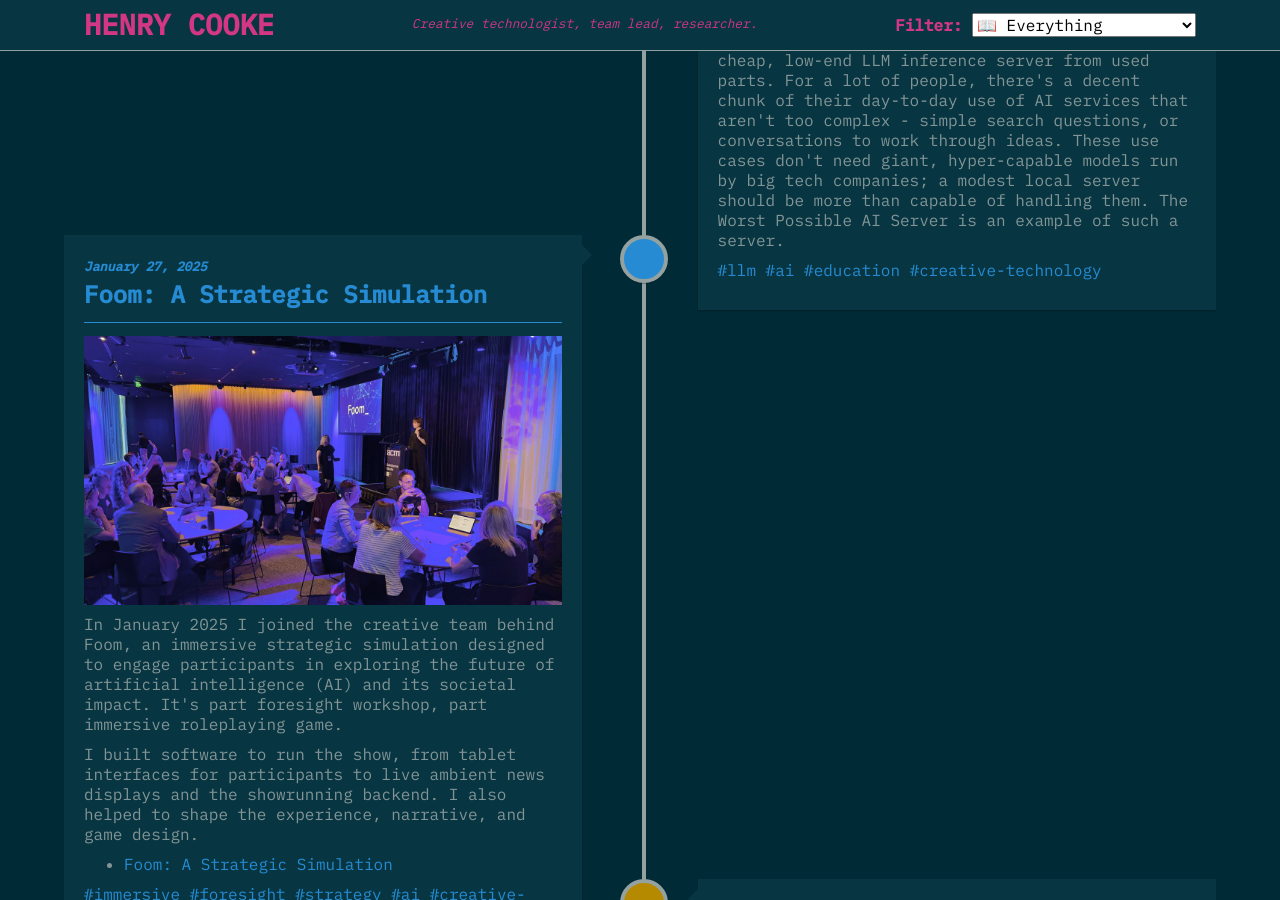
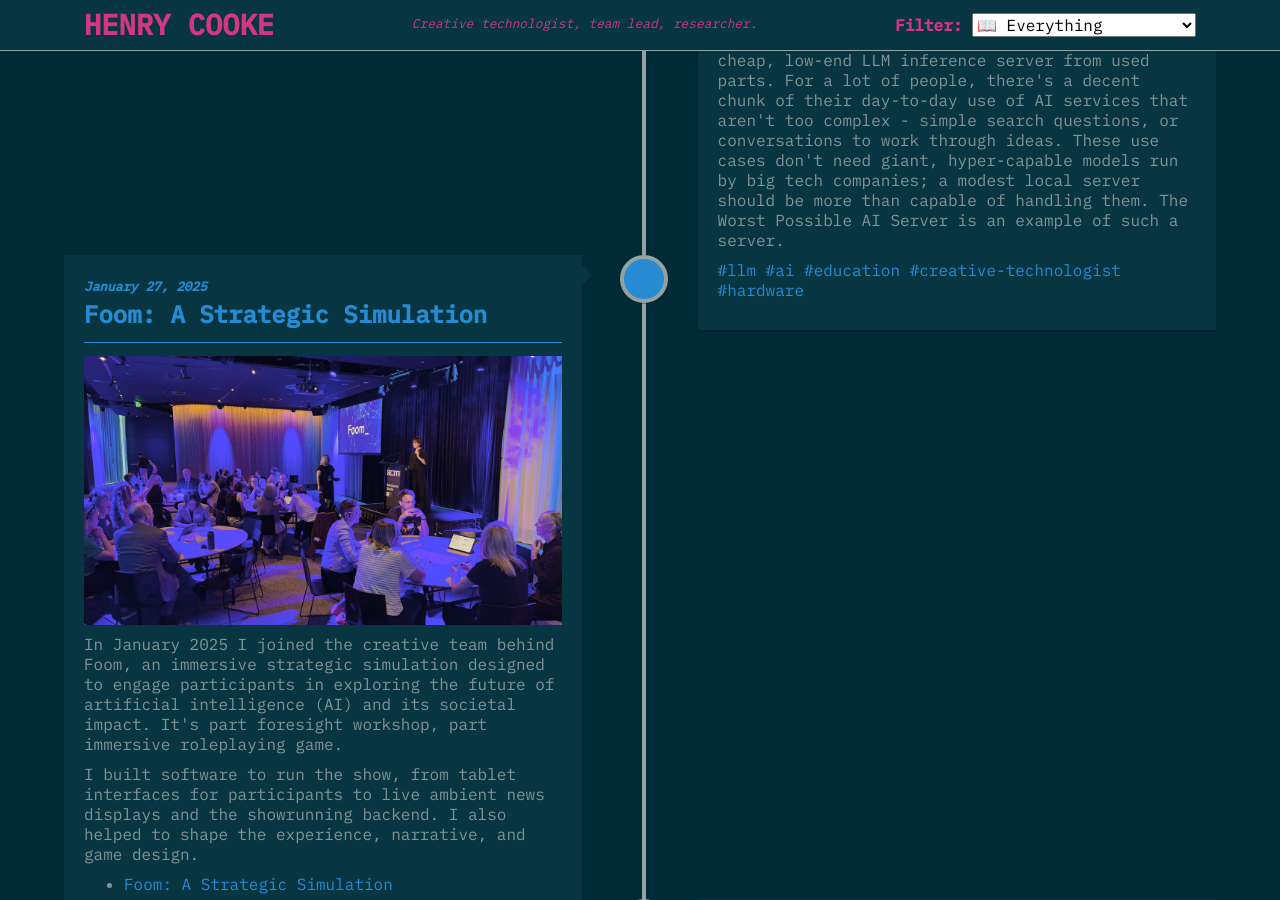
Before and after one commit to prehensile/prehensile.github.io, a Jekyll site: the page timeline/index.html, which Jekyll copies as it is, in a window 1280 px wide and 900 px high, scrolled down 3275 px. Built offline with Jekyll 4.4.1, drawn with Linux system fonts in a browser that asks for light colours; some of the changed text lies outside the part shown.

Commit message:
more tag edits

```diff
--- a/timeline/index.html
+++ b/timeline/index.html
@@ -88,11 +88,7 @@
 
                     <option value="consulting">consulting</option>
 
-                    <option value="creative-technology">creative-technology</option>
-
                     <option value="education">education</option>
-
-                    <option value="electronics">electronics</option>
 
                     <option value="elk">elk</option>
 
@@ -302,7 +298,7 @@
 
         <div
           class="timeline-entry "
-          data-category="immersive,freelance,prototyping,creative-technologist"
+          data-category="immersive,freelance,prototyping,creative-technologist,hardware"
           aria-hidden="false"
         >
           <!-- <div class="timeline-icon grey" title=""> -->
@@ -345,6 +341,8 @@
 
                 <a href="#" class="category-link " data-category="creative-technologist">#creative-technologist</a>
 
+                <a href="#" class="category-link " data-category="hardware">#hardware</a>
+
               </p>
 
           </div>
@@ -404,7 +402,7 @@
 
         <div
           class="timeline-entry "
-          data-category="llm,ai,education,creative-technology"
+          data-category="llm,ai,education,creative-technologist,hardware"
           aria-hidden="false"
         >
           <!-- <div class="timeline-icon grey" title=""> -->
@@ -445,7 +443,9 @@
 
                 <a href="#" class="category-link " data-category="education">#education</a>
 
-                <a href="#" class="category-link " data-category="creative-technology">#creative-technology</a>
+                <a href="#" class="category-link " data-category="creative-technologist">#creative-technologist</a>
+
+                <a href="#" class="category-link " data-category="hardware">#hardware</a>
 
               </p>
 
@@ -1249,8 +1249,6 @@
                 <a href="#" class="category-link " data-category="freelance">#freelance</a>
 
                 <a href="#" class="category-link " data-category="hardware">#hardware</a>
-
-                <a href="#" class="category-link " data-category="electronics">#electronics</a>
 
                 <a href="#" class="category-link " data-category="software">#software</a>
 
@@ -1488,8 +1486,6 @@
               <p>
 
                 <a href="#" class="category-link " data-category="hardware">#hardware</a>
-
-                <a href="#" class="category-link " data-category="electronics">#electronics</a>
 
                 <a href="#" class="category-link " data-category="prototyping">#prototyping</a>
 
@@ -2171,8 +2167,6 @@
 
                 <a href="#" class="category-link " data-category="hardware">#hardware</a>
 
-                <a href="#" class="category-link " data-category="electronics">#electronics</a>
-
                 <a href="#" class="category-link " data-category="software">#software</a>
 
                 <a href="#" class="category-link " data-category="installation">#installation</a>
@@ -2462,8 +2456,6 @@
 
                 <a href="#" class="category-link " data-category="hardware">#hardware</a>
 
-                <a href="#" class="category-link " data-category="electronics">#electronics</a>
-
                 <a href="#" class="category-link " data-category="software">#software</a>
 
                 <a href="#" class="category-link " data-category="installation">#installation</a>
@@ -2587,8 +2579,6 @@
               <p>
 
                 <a href="#" class="category-link " data-category="hardware">#hardware</a>
-
-                <a href="#" class="category-link " data-category="electronics">#electronics</a>
 
                 <a href="#" class="category-link " data-category="software">#software</a>
 
```
Also changed, not shown: other parts of timeline/index.html (+5 -5 lines).
